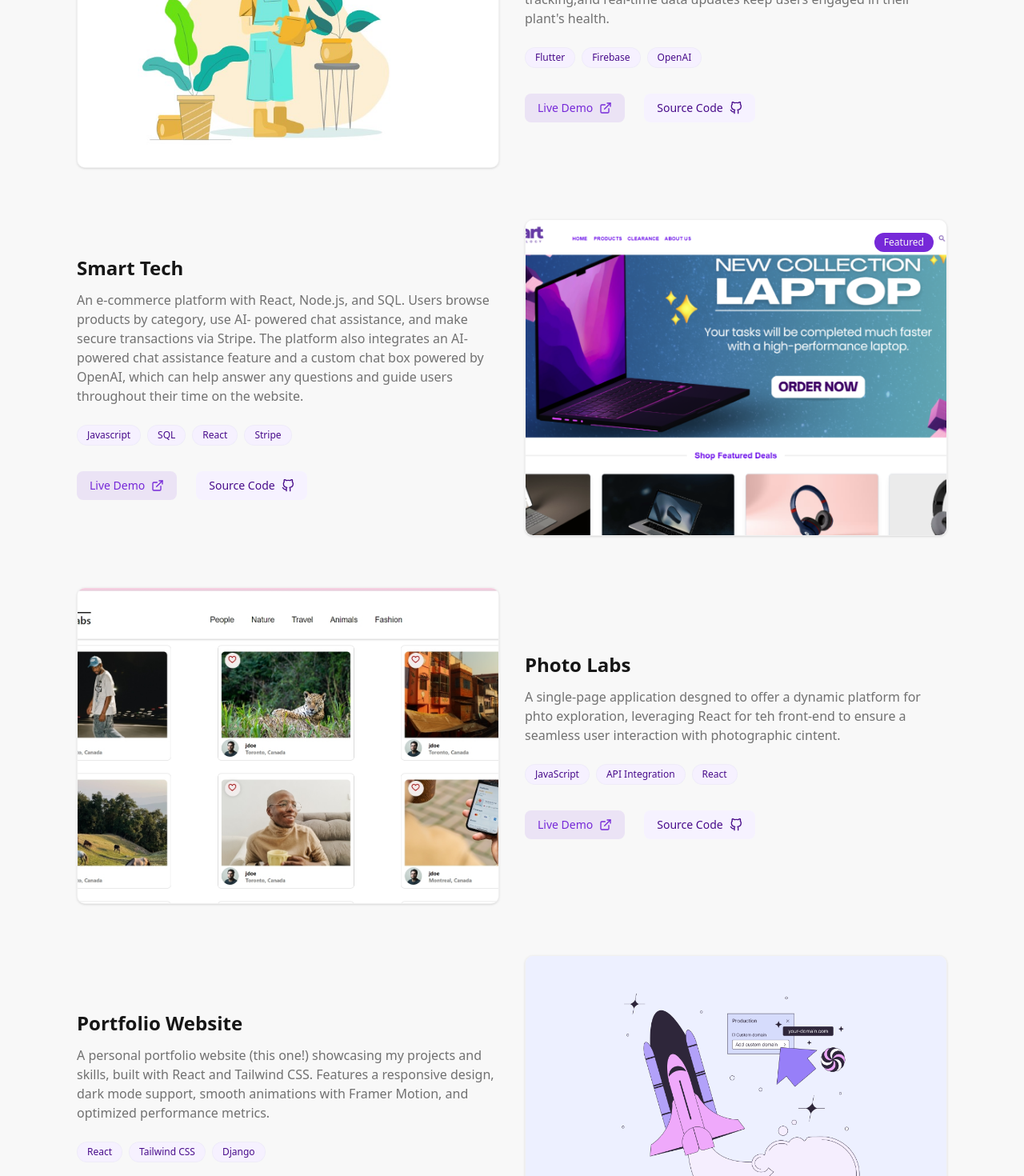
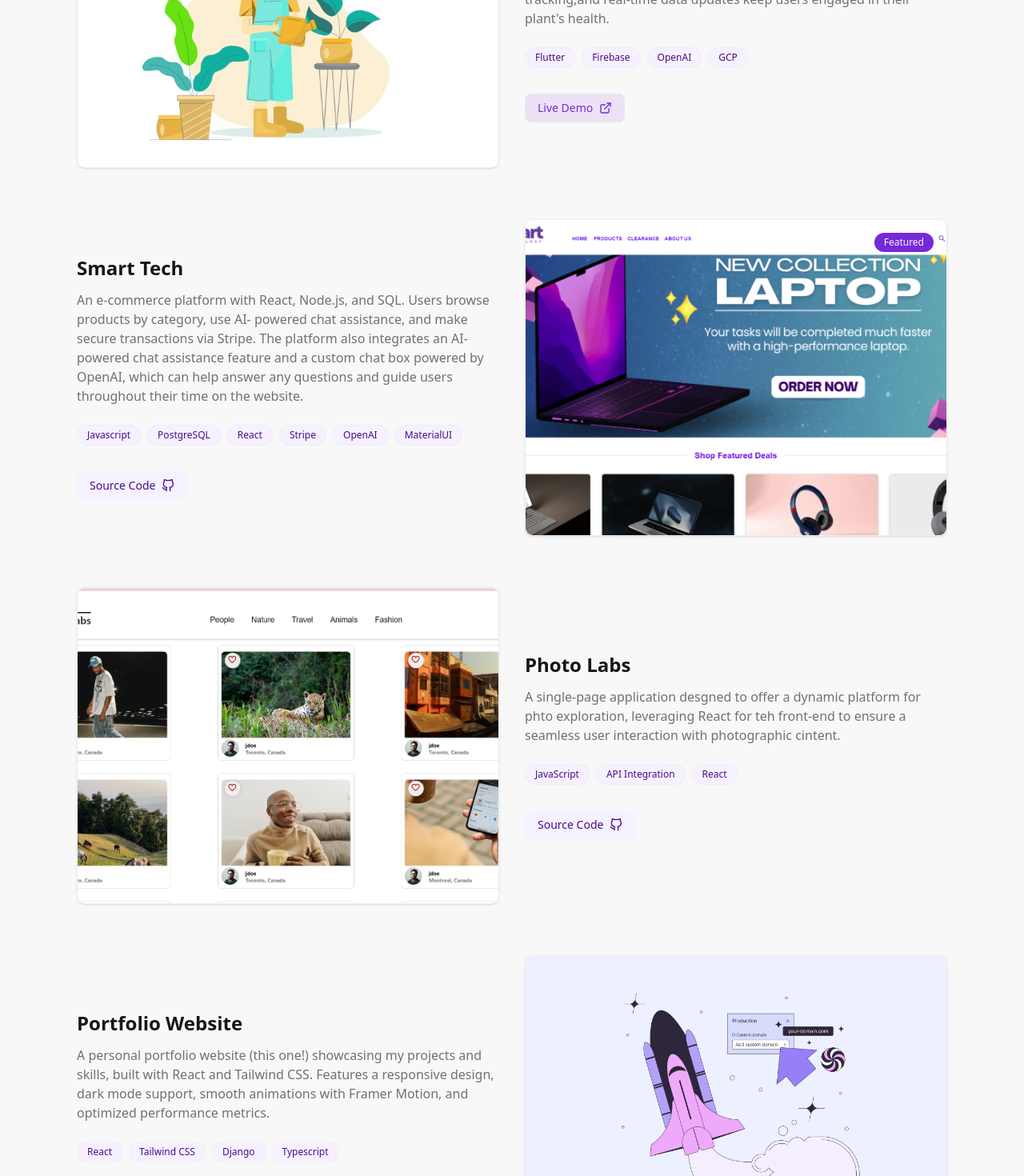
Before and after one commit to idil-m/Portfolio, a React (Vite) app in the folder frontend/: page /contact in a window 1280 px wide. Shown: the part 1620-3090 px from the top of the page at 80% size. Built offline with nearby package versions, Linux system fonts and the light colour scheme.

Commit message:
Update projects.tsx

```diff
--- a/frontend/src/pages/projects.tsx
+++ b/frontend/src/pages/projects.tsx
@@ -25,9 +25,8 @@ const projectsData: Project[] = [
     title: "SprouTd",
     description: "A mobile app for plant care with Flutter,Firebase, and OpenAI. Users receive AI-powered plant care tips and auto-generated reminders for watering,fertilizing, and repotting.The intuitive UI ensures easy plant tracking,and real-time data updates keep users engaged in their plant's health.",
     image: photo1,
-    tags: [ "Flutter", "Firebase", "OpenAI" ],
-    demoUrl: "https://example.com",
-    repoUrl: "https://github.com/idil-m/SmartTech",
+    tags: [ "Flutter", "Firebase", "OpenAI", "GCP" ],
+    demoUrl: "https://youtube.com/shorts/LivssUl1ZcA",
     featured: true
   },
   {
@@ -35,9 +34,8 @@ const projectsData: Project[] = [
     title: "Smart Tech",
     description: "An e-commerce platform with React, Node.js, and SQL. Users browse products by category, use AI- powered chat assistance, and make secure transactions via Stripe.  The platform also integrates an AI-powered chat assistance feature and a custom chat box powered by OpenAI, which can help answer any questions and guide users throughout their time on the website.",
     image: photo2,
-    tags: ["Javascript", "SQL", "React", "Stripe"],
-    demoUrl: "https://youtube.com/shorts/LivssUl1ZcA",
-    repoUrl: "https://github.com/yourusername/weather",
+    tags: ["Javascript", "PostgreSQL", "React", "Stripe", "OpenAI", "MaterialUI"],
+    repoUrl: "https://github.com/idil-m/SmartTech",
 
     featured: true
   },
@@ -47,7 +45,6 @@ const projectsData: Project[] = [
     description: "A single-page application desgned to offer a dynamic platform for phto exploration, leveraging React for teh front-end to ensure a seamless user interaction with photographic cintent. ",
     image: photo3,
     tags: ["JavaScript", "API Integration", "React", ],
-    demoUrl: "https://example.com",
     repoUrl: "https://github.com/idil-m/photolabs",
     featured: false
   },
@@ -56,9 +53,9 @@ const projectsData: Project[] = [
     title: "Portfolio Website",
     description: "A personal portfolio website (this one!) showcasing my projects and skills, built with React and Tailwind CSS. Features a responsive design, dark mode support, smooth animations with Framer Motion, and optimized performance metrics.",
     image: photo4,
-    tags: ["React", "Tailwind CSS", "Django"],
-    demoUrl: "https://example.com",
-    repoUrl: "https://github.com/yourusername/portfolio",
+    tags: ["React", "Tailwind CSS", "Django", "Typescript"],
+    demoUrl: "https://www.idil.ca",
+    repoUrl: "https://github.com/idil-m/Portfolio",
     featured: false
   }
 ];
```
